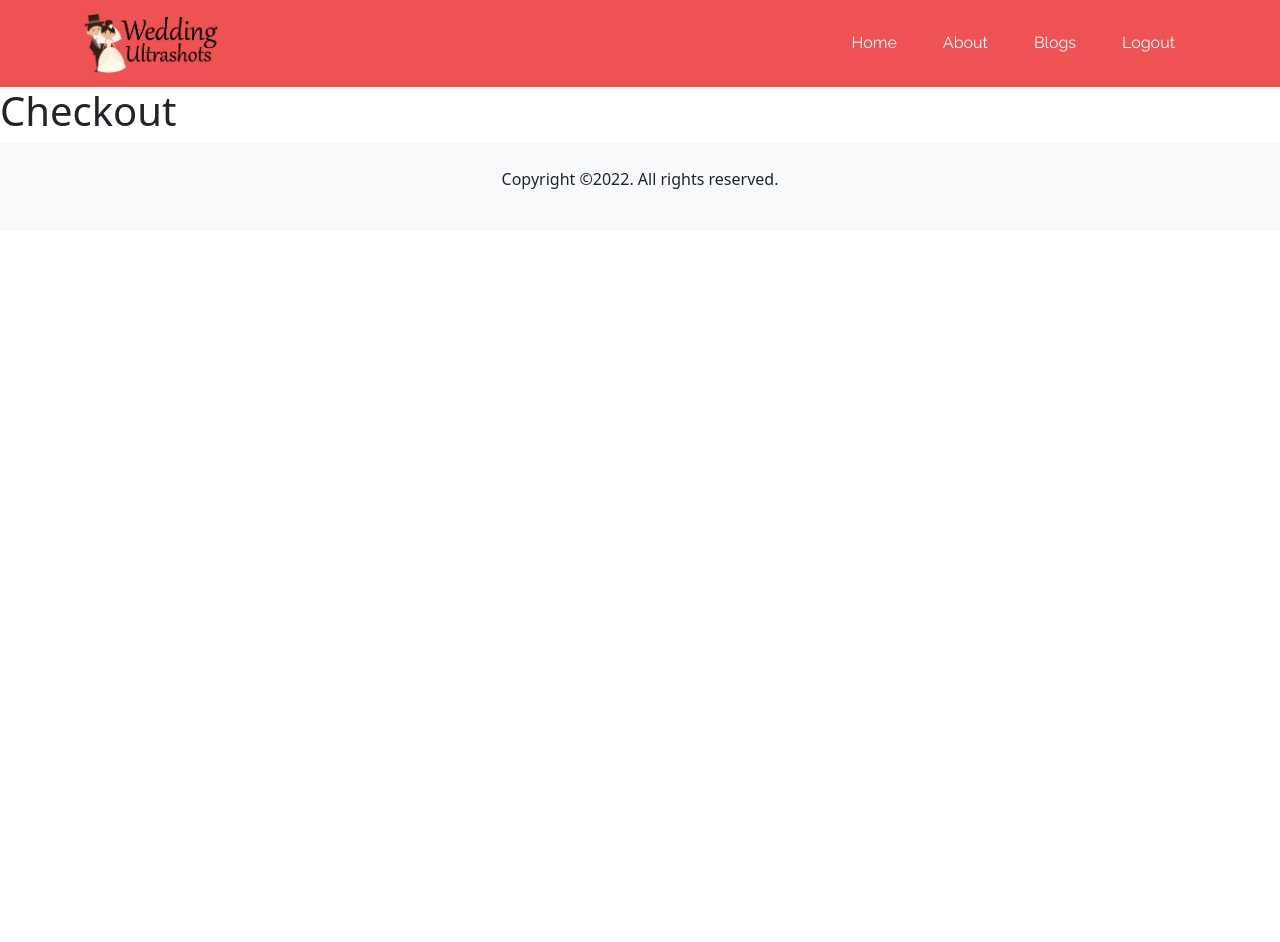
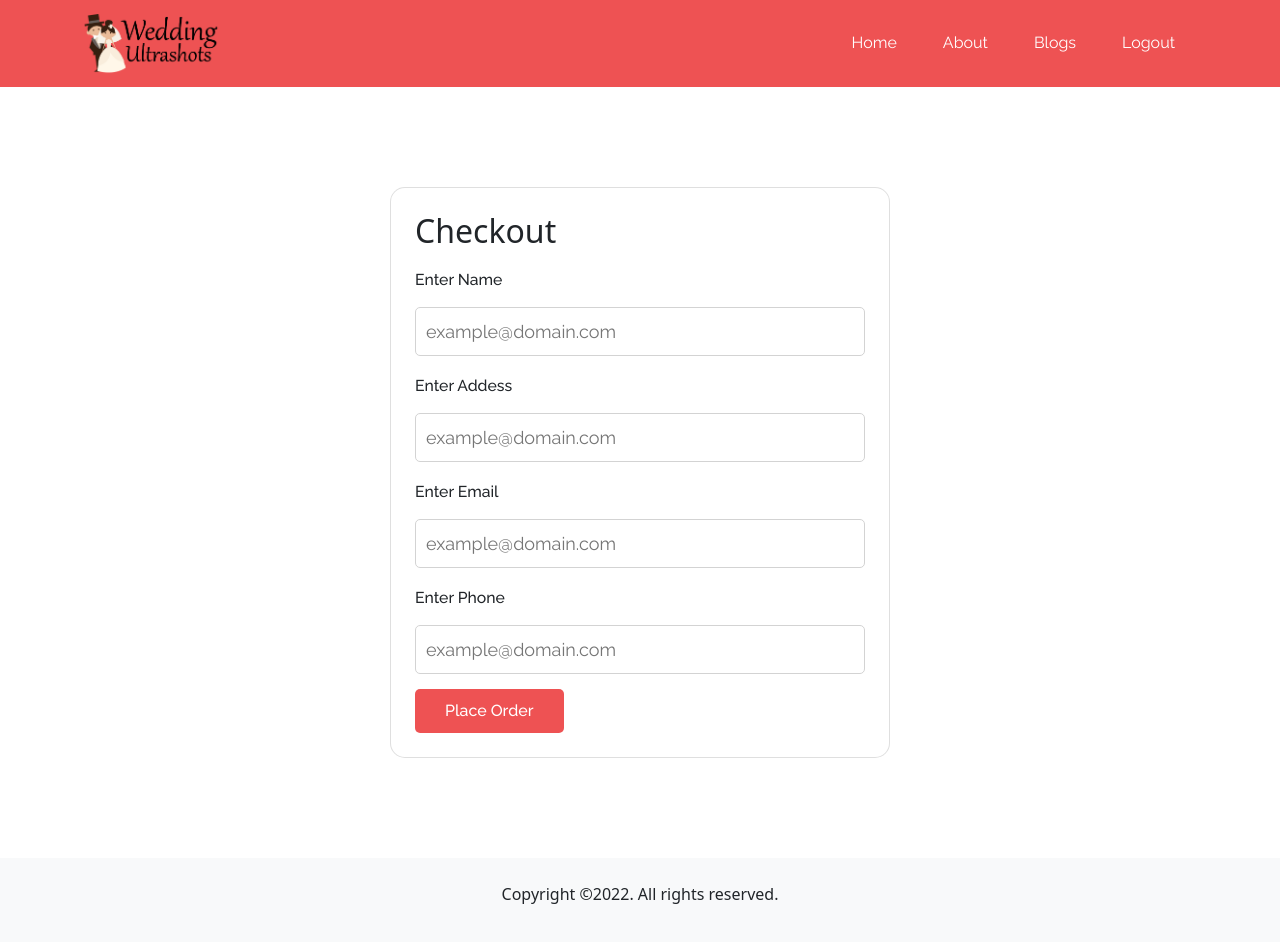
Before and after one commit to devmhimran/wedding-ultra-shots-client, a React (Create React App) app in the folder wedding-ultra-shots/: page /checkout in a window 1280 px wide. Shown: the top 942 px of the page. Before the commit the page ends 800 px from the top, so only its background shows below. Built offline with nearby package versions, Linux system fonts and the light colour scheme; no server answers; sample sign-in values are in the browser's storage.

Commit message:
Added Password Reset & Update Checkout

```diff
--- a/wedding-ultra-shots/src/component/Checkout/Checkout.js
+++ b/wedding-ultra-shots/src/component/Checkout/Checkout.js
@@ -2,8 +2,38 @@ import React from 'react';
 
 const Checkout = () => {
     return (
-        <div>
-            <h1>Checkout</h1>
+        <div className='container'>
+            <div className="login__form">
+                <div className="card">
+                    <div className="card-body p-4">
+                        <div className="form__titie">
+                            <h2>Checkout</h2>
+                        </div>
+                        <form>
+                            <div className="input__form">
+                                <small>Enter Name</small>
+                                <input type="text" placeholder='example@domain.com' required />
+                            </div>
+                            <div className="input__form">
+                                <small>Enter Addess</small>
+                                <input type="text" placeholder='example@domain.com' required />
+                            </div>
+                            <div className="input__form">
+                                <small>Enter Email</small>
+                                <input type="text" placeholder='example@domain.com' required />
+                            </div>
+                            <div className="input__form">
+                                <small>Enter Phone</small>
+                                <input type="text" placeholder='example@domain.com' required />
+                            </div>
+                            {/* <small className='text-danger'>{errorMsg}</small> */}
+                            <div className="input__form">
+                                <button className='signin__button' type='submit'>Place Order</button>
+                            </div>
+                        </form>
+                    </div>
+                </div>
+            </div>
         </div>
     );
 };
--- a/wedding-ultra-shots/src/component/PasswordReset/PasswordReset.js
+++ b/wedding-ultra-shots/src/component/PasswordReset/PasswordReset.js
@@ -1,6 +1,17 @@
-import React from 'react';
+import React, { useRef } from 'react';
+import { useSendPasswordResetEmail } from 'react-firebase-hooks/auth';
+import auth from '../firebase.init';
 
 const PasswordReset = () => {
+    const emailRef = useRef('');
+    const [sendPasswordResetEmail, sending, error] = useSendPasswordResetEmail(
+        auth
+      );
+    const handlePasswordReset = async (e)  =>{
+        e.preventDefault();
+        const email = emailRef.current.value;
+        await sendPasswordResetEmail(email);
+    }
     return (
         <div className='container'>
             <div className="login__form">
@@ -9,10 +20,10 @@ const PasswordReset = () => {
                         <div className="form__titie">
                             <h2>Reset Your Password?</h2>
                         </div>
-                        <form >
+                        <form onSubmit={handlePasswordReset}>
                             <div className="input__form">
                                 <small>Enter Email</small>
-                                <input  type="text" placeholder='example@domain.com' required />
+                                <input ref={emailRef} type="text" placeholder='example@domain.com' required />
                             </div>
                             {/* <small className='text-danger'>{errorMsg}</small> */}
                             <div className="input__form">
--- a/wedding-ultra-shots/src/component/Register/Register.js
+++ b/wedding-ultra-shots/src/component/Register/Register.js
@@ -1,7 +1,7 @@
 import React, { useRef, useState } from 'react';
 import { useCreateUserWithEmailAndPassword, useSendEmailVerification } from 'react-firebase-hooks/auth';
 import auth from '../firebase.init';
-import { useNavigate } from 'react-router-dom';
+import { useLocation, useNavigate } from 'react-router-dom';
 import SocialRegister from '../SocialRegister/SocialRegister';
 
 const Register = () => {
@@ -11,6 +11,8 @@ const Register = () => {
     const confirmRef = useRef('');
     const [errorMsg, setErrorMsg] = useState('');
     const navigate = useNavigate();
+    const location = useLocation();
+    let loginError;
     const [sendEmailVerification, sending] = useSendEmailVerification(auth);
     const [
         createUserWithEmailAndPassword,
@@ -18,9 +20,14 @@ const Register = () => {
         loading,
         error,
       ] = useCreateUserWithEmailAndPassword(auth);
-      if(user){
-        navigate('/login');
-      }
+
+    let from = location.state?.from?.pathname || "/";
+    if (user) {
+        navigate(from, { replace: true });
+    }
+    if(error){
+        loginError = error.message;
+    }
     const handleRegister = async (e)=>{
         e.preventDefault();
         const name = nameRef.current.value;
@@ -62,7 +69,8 @@ const Register = () => {
                                 <small>Confirm Password</small>
                                 <input ref={confirmRef} type="password" placeholder='Confirm passowrd' required/>
                             </div>
-                            <small className='text-danger'>{errorMsg}</small>
+                            <small className='text-danger'>{errorMsg}</small><br />
+                            <small className='text-danger'>{loginError}</small>
                             <div className="input__form">
                                 <button className='signin__button' type='submit'>Sign up</button>
                             </div>
--- a/wedding-ultra-shots/src/component/ServiceDetailComponent/ServiceDetailComponent.js
+++ b/wedding-ultra-shots/src/component/ServiceDetailComponent/ServiceDetailComponent.js
@@ -1,8 +1,10 @@
 import React from 'react';
+import { Link, useNavigate } from 'react-router-dom';
 import './ServiceDetailComponent.css';
 
 const ServiceDetailComponent = (props) => {
     const { id, name, image, price, photographer, time, light, print, print_paper } = props.data;
+    const navigate = useNavigate();
     return (
         <div className='container'>
             <div className=" service__detail__component">
@@ -25,7 +27,7 @@ const ServiceDetailComponent = (props) => {
                                 <p><b>Print: </b>{print}</p>
                                 <p><b>Print Paper: </b>{print_paper}</p>
                                 <p><b>Price: BDT </b><span className='price__main'>{price}</span></p>
-                                <button className='checkout__button'>Checkout</button>
+                            <button className='checkout__button'  onClick={()=> navigate('/checkout')}>Checkout</button>
                             </div>
                         </div>
                     </div>
```
